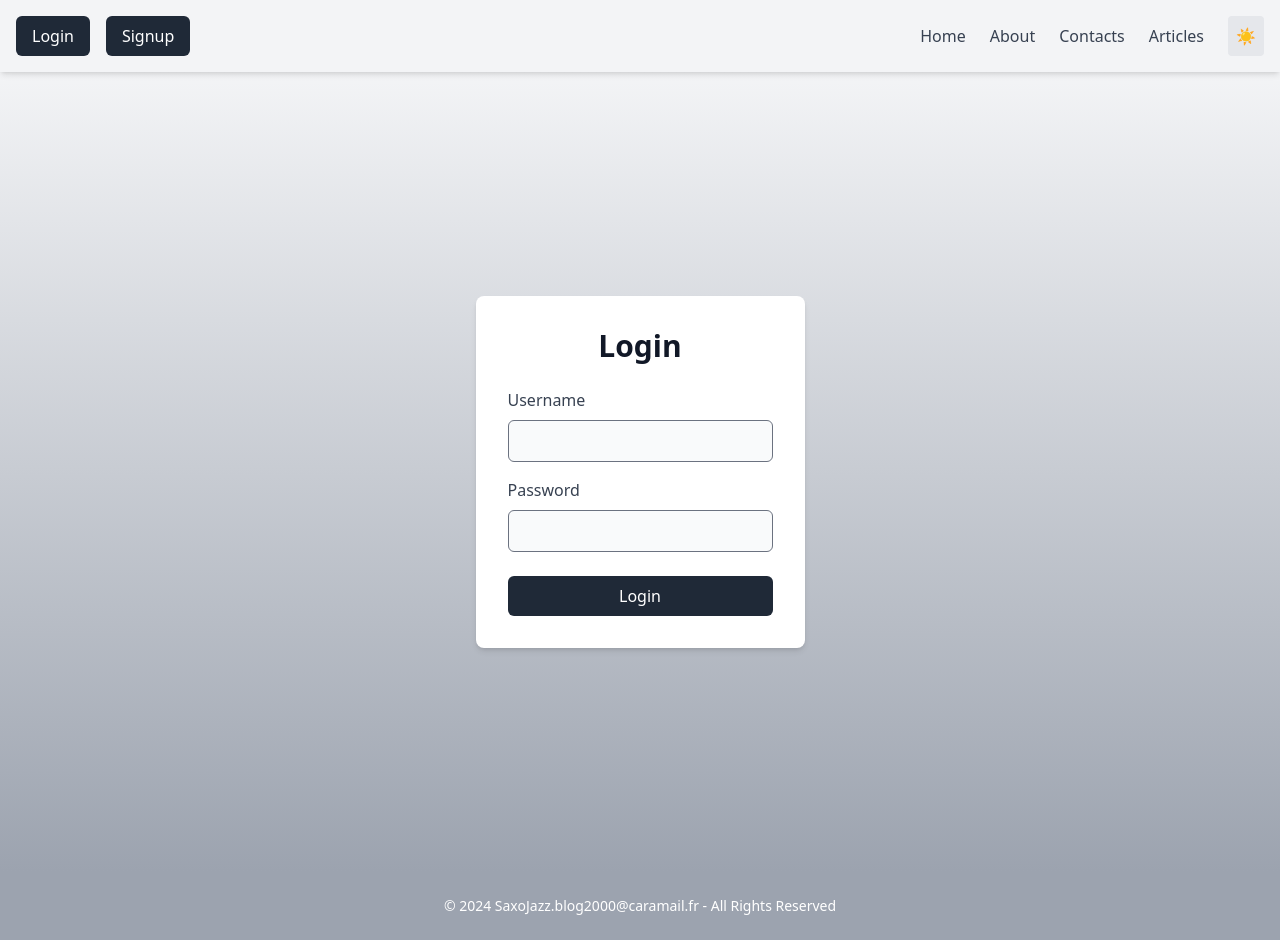
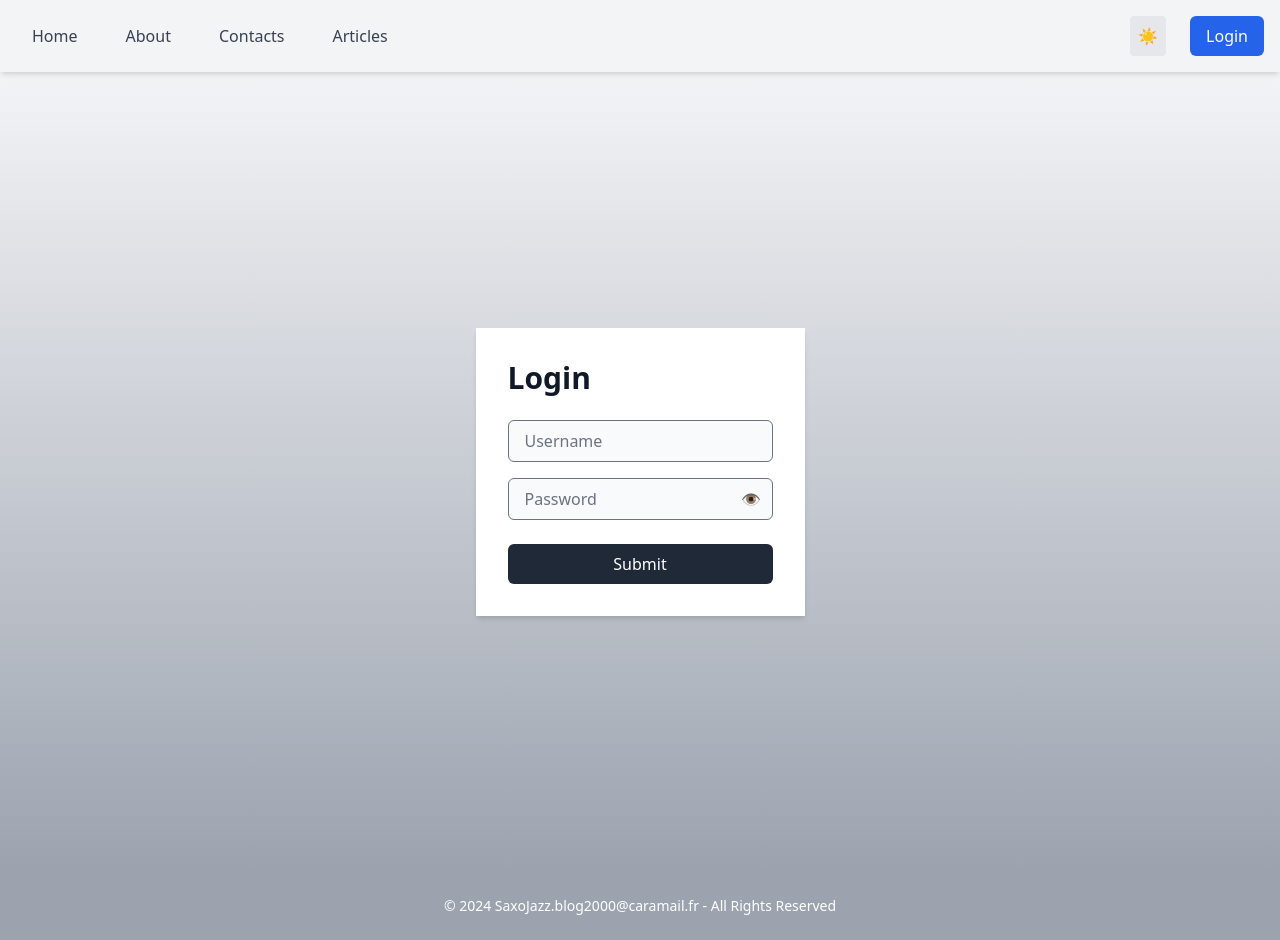
Before and after one commit to JulesDias/fall2024-webtech-202, a Next.js app in the folder client/: page /login_native in a window 1280 px wide. Built offline with nearby package versions, Linux system fonts and the light colour scheme; what tailwindcss-font-inter would draw is missing.

Commit message:
wip : added features
- login with applicate state
- favicon
- UserContext

```diff
--- a/client/src/app/layout.js
+++ b/client/src/app/layout.js
@@ -4,6 +4,8 @@ import '../styles/globals.css'; // Import the global Tailwind CSS styles
 import Header from '../components/Header';
 import Footer from '../components/Footer';
 import { useState } from 'react';
+import { UserProvider } from "../components/UserContext";
+
 
 
 
@@ -13,8 +15,9 @@ export default function RootLayout({ children }) {
   const toggleDarkMode = () => setIsDarkMode(!isDarkMode);
 
   return (
-    <html lang="en" className={isDarkMode ? 'dark' : ''}>
+    <html className={isDarkMode ? 'dark' : ''}>
       <body>
+        <UserProvider>
           <div className="flex flex-col min-h-screen">
             <Header isDarkMode={isDarkMode} toggleDarkMode={toggleDarkMode} />
             <main className="flex items-center justify-center h-screen bg-gradient-to-b from-gray-100 to-gray-400 dark:from-gray-900 dark:to-gray-700">
@@ -22,6 +25,7 @@ export default function RootLayout({ children }) {
             </main>
             <Footer />
           </div>
+        </UserProvider>
       </body>
     </html>
   );
--- a/client/src/app/login_controlled/page.js
+++ b/client/src/app/login_controlled/page.js
@@ -1,13 +1,14 @@
 "use client";
+
 import { useState } from "react";
 
-export default function ControlledSignupPage() {
+export default function LoginControlledPage() {
   const [formData, setFormData] = useState({
     username: "",
     password: "",
     confirmPassword: ""
   });
-
+  const [showPassword, setShowPassword] = useState(false);
   const [passwordMatch, setPasswordMatch] = useState(true);
 
   // Update formData state when input values change
@@ -17,7 +18,9 @@ export default function ControlledSignupPage() {
 
     // Check if passwords match when either password or confirmPassword changes
     if (name === "password" || name === "confirmPassword") {
-      setPasswordMatch(formData.password === value || name === "password" ? value === formData.confirmPassword : true);
+      setPasswordMatch(
+        formData.password === value || name === "password" ? value === formData.confirmPassword : true
+      );
     }
   };
 
@@ -52,31 +55,39 @@ export default function ControlledSignupPage() {
               required
             />
           </div>
-          <div className="mb-4">
+          <div className="mb-4 relative">
             <label htmlFor="password" className="block text-gray-700 dark:text-gray-300 font-medium mb-2">
               Password
             </label>
             <input
-              type="password"
+              type={showPassword ? "text" : "password"}
               name="password"
               id="password"
               value={formData.password}
               onChange={handleChange}
-              className="w-full px-4 py-2 border rounded-md bg-gray-50 text-gray-900 dark:bg-gray-700 dark:text-gray-100 focus:outline-none focus:ring-2 focus:ring-blue-500"
+              className="w-full px-4 py-2 pr-10 border rounded-md bg-gray-50 text-gray-900 dark:bg-gray-700 dark:text-gray-100 focus:outline-none focus:ring-2 focus:ring-blue-500"
               required
             />
+            <button
+              type="button"
+              onClick={() => setShowPassword(!showPassword)}
+              className="absolute inset-y-12 right-3 flex items-center justify-center text-gray-500 dark:text-gray-300"
+              aria-label="Toggle password visibility"
+            >
+              {showPassword ? "🙈" : "👁️"}
+            </button>
           </div>
-          <div className="mb-6">
+          <div className="mb-6 relative">
             <label htmlFor="confirmPassword" className="block text-gray-700 dark:text-gray-300 font-medium mb-2">
               Confirm Password
             </label>
             <input
-              type="password"
+              type={showPassword ? "text" : "password"}
               name="confirmPassword"
               id="confirmPassword"
               value={formData.confirmPassword}
               onChange={handleChange}
-              className="w-full px-4 py-2 border rounded-md bg-gray-50 text-gray-900 dark:bg-gray-700 dark:text-gray-100 focus:outline-none focus:ring-2 focus:ring-blue-500"
+              className="w-full px-4 py-2 pr-10 border rounded-md bg-gray-50 text-gray-900 dark:bg-gray-700 dark:text-gray-100 focus:outline-none focus:ring-2 focus:ring-blue-500"
               required
             />
             {!passwordMatch && (
--- a/client/src/app/login_native/page.js
+++ b/client/src/app/login_native/page.js
@@ -1,8 +1,11 @@
+// app/login_native/page.js
 "use client";
+
 import { useState } from "react";
 
-export default function LoginPage() {
+export default function LoginNativePage() {
   const [formData, setFormData] = useState(null);
+  const [showPassword, setShowPassword] = useState(false);
 
   const handleSubmit = (event) => {
     event.preventDefault();
@@ -11,59 +14,55 @@ export default function LoginPage() {
     const username = data.get("username");
     const password = data.get("password");
 
-    console.log("Username:", username);
-    console.log("Password:", password);
-
     setFormData({ username, password });
   };
 
   return (
-    <div className="flex items-center justify-center min-h-screen bg-gradient-to-b from-gray-100 to-gray-400 dark:from-gray-900 dark:to-gray-700">
-      <div className="w-full max-w-md p-8 bg-white rounded-lg shadow-md dark:bg-gray-800">
-        <h2 className="text-3xl font-bold text-center mb-6 text-gray-900 dark:text-white">
-          Login
-        </h2>
-        <form onSubmit={handleSubmit}>
-          <div className="mb-4">
-            <label htmlFor="username" className="block text-gray-700 dark:text-gray-300 font-medium mb-2">
-              Username
-            </label>
+    <div className="flex items-center justify-center min-h-screen">
+      <form onSubmit={handleSubmit} className="p-8 bg-white shadow-md dark:bg-gray-800">
+        <h2 className="text-3xl font-bold mb-6 dark:text-white">Login</h2>
+
         <input
           type="text"
           name="username"
-              id="username"
-              className="w-full px-4 py-2 border rounded-md bg-gray-50 text-gray-900 dark:bg-gray-700 dark:text-gray-100 focus:outline-none focus:ring-2 focus:ring-blue-500"
+          placeholder="Username"
           required
+          className="w-full px-4 py-2 border rounded-md bg-gray-50 text-gray-900 dark:bg-gray-700 dark:text-gray-100 mb-4"
         />
+
+        <div className="relative">
+          <input
+            type={showPassword ? "text" : "password"}
+            name="password"
+            placeholder="Password"
+            required
+            className="w-full px-4 py-2 border rounded-md bg-gray-50 text-gray-900 dark:bg-gray-700 dark:text-gray-100"
+          />
+          <button
+            type="button"
+            onClick={() => setShowPassword(!showPassword)}
+            className="absolute right-3 top-1/2 transform -translate-y-1/2 text-gray-500 dark:text-gray-300"
+            aria-label="Toggle password visibility"
+          >
+            {showPassword ? "🙈" : "👁️"}
+          </button>
         </div>
-          <div className="mb-6">
-            <label htmlFor="password" className="block text-gray-700 dark:text-gray-300 font-medium mb-2">
-              Password
-            </label>
-            <input
-              type="password"
-              name="password"
-              id="password"
-              className="w-full px-4 py-2 border rounded-md bg-gray-50 text-gray-900 dark:bg-gray-700 dark:text-gray-100 focus:outline-none focus:ring-2 focus:ring-blue-500"
-              required
-            />
-          </div>
+
         <button
           type="submit"
-            className="w-full py-2 text-white bg-gray-800 rounded-md transition hover:bg-gray-700 dark:bg-gray-600 focus:outline-none focus:ring-2 focus:ring-gray-500 focus:ring-offset-2"
+          className="w-full py-2 mt-6 text-white bg-gray-800 rounded-md hover:bg-gray-700 dark:bg-gray-600"
         >
-            Login
+          Submit
         </button>
-        </form>
 
         {formData && (
           <div className="mt-4 p-4 bg-gray-100 dark:bg-gray-700 rounded-md">
-            <p className="text-gray-900 dark:text-gray-300 font-medium">Submitted Data:</p>
+            <p className="font-medium text-gray-900 dark:text-gray-300">Submitted Data:</p>
             <p className="text-gray-700 dark:text-gray-400">Username: {formData.username}</p>
             <p className="text-gray-700 dark:text-gray-400">Password: {formData.password}</p>
           </div>
         )}
-      </div>
+      </form>
     </div>
   );
 }
--- a/client/src/components/Header.js
+++ b/client/src/components/Header.js
@@ -1,38 +1,51 @@
-"use client"; // Indique que ce fichier est un composant client
+// app/components/Header.js
+"use client";
 
-import Link from 'next/link';
+import Link from "next/link";
+import { useUser } from "./UserContext";
 
 export default function Header({ isDarkMode, toggleDarkMode }) {
+  const { user, login, logout } = useUser();
+
+  const handleLogin = () => {
+    const username = prompt("Enter your username:");
+    if (username) login(username);
+  };
+
   return (
     <header className="sticky top-0 z-10 bg-gray-100 shadow-md dark:bg-gray-800">
       <nav className="container flex items-center justify-between p-4 mx-auto">
-       {/* Login Button */}
-       <div className="flex space-x-4">
-          <Link href="/login_native" className="px-4 py-2 bg-gray-800 text-white rounded-md transition hover:bg-gray-700 dark:bg-gray-600 dark:hover:bg-gray-500">
-            Login
+        <div className="flex space-x-4">
+          <Link href="/" className="px-4 py-2 text-gray-700 transition hover:text-black dark:text-gray-300 dark:hover:text-white">
+            Home
           </Link>
-          <Link href="/login_controlled" className="px-4 py-2 bg-gray-800 text-white rounded-md transition hover:bg-gray-700 dark:bg-gray-600 dark:hover:bg-gray-500">
-            Signup
+          <Link href="/about" className="px-4 py-2 text-gray-700 transition hover:text-black dark:text-gray-300 dark:hover:text-white">
+            About
+          </Link>
+          <Link href="/contacts" className="px-4 py-2 text-gray-700 transition hover:text-black dark:text-gray-300 dark:hover:text-white">
+            Contacts
+          </Link>
+          <Link href="/articles" className="px-4 py-2 text-gray-700 transition hover:text-black dark:text-gray-300 dark:hover:text-white">
+            Articles
           </Link>
         </div>
 
         <div className="flex items-center space-x-6">
-          <Link href="/" className="text-gray-700 transition hover:text-black dark:text-gray-300 dark:hover:text-white">
-            Home
-          </Link>
-          <Link href="/about" className="text-gray-700 transition hover:text-black dark:text-gray-300 dark:hover:text-white">
-            About
-          </Link>
-          <Link href="/contacts" className="text-gray-700 transition hover:text-black dark:text-gray-300 dark:hover:text-white">
-            Contacts
-          </Link>
-          <Link href="/articles" className="text-gray-700 transition hover:text-black dark:text-gray-300 dark:hover:text-white">
-            Articles
-          </Link>
-          {/* Toggle Switch */}
           <button onClick={toggleDarkMode} className="p-2 bg-gray-200 rounded hover:bg-gray-400 dark:bg-gray-600 dark:hover:bg-gray-400">
-            {isDarkMode ? '🌙' : '☀️'}
+            {isDarkMode ? "🌙" : "☀️"}
           </button>
+          {user ? (
+            <div className="flex items-center space-x-4">
+              <span className="text-gray-700 dark:text-gray-300">Welcome, {user.username}</span>
+              <button onClick={logout} className="px-4 py-2 bg-red-600 text-white rounded-md transition hover:bg-red-700 dark:bg-red-500">
+                Logout
+              </button>
+            </div>
+          ) : (
+            <button onClick={handleLogin} className="px-4 py-2 bg-blue-600 text-white rounded-md transition hover:bg-blue-700 dark:bg-blue-500">
+              Login
+            </button>
+          )}
         </div>
       </nav>
     </header>
--- a/client/src/components/UserContext.js
+++ b/client/src/components/UserContext.js
@@ -1,18 +1,28 @@
+// app/components/UserContext.js
 "use client";
-
-import React, { createContext, useState } from 'react';
+import { createContext, useContext, useState } from "react";
 
 export const UserContext = createContext();
 
-export const UserProvider = ({ children }) => {
+export function UserProvider({ children }) {
   const [user, setUser] = useState(null);
 
-  const login = (username) => setUser({ username });
-  const logout = () => setUser(null);
+  const login = (username) => {
+    setUser({ username });
+  };
+
+  const logout = () => {
+    setUser(null);
+  };
 
   return (
     <UserContext.Provider value={{ user, login, logout }}>
       {children}
     </UserContext.Provider>
   );
-};
+}
+
+// Hook d'accès rapide au contexte
+export function useUser() {
+  return useContext(UserContext);
+}
```
Also changed, not shown: 1 other file (tests, documents, lock files or other folders). Lines whose indentation alone changed are shown as unchanged.
